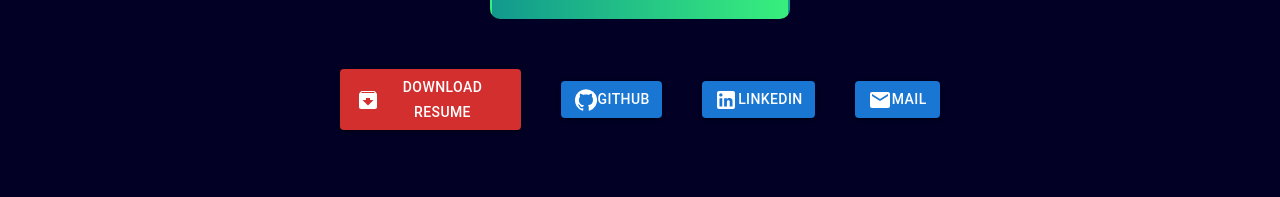
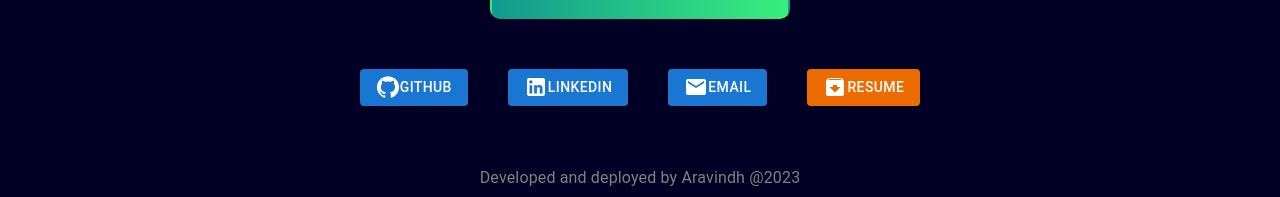
Before and after one commit to aravindh-mb/aravindh-portfolio-site, a React (Create React App) app: page / in a window 1280 px wide. Shown: the part 4335-4532 px from the top of the page. Built offline with nearby package versions, Linux system fonts and the light colour scheme.

Commit message:
Update homePage.js

```diff
--- a/src/homePage.js
+++ b/src/homePage.js
@@ -22,6 +22,7 @@ import WebdevCertification from './assests/webdev.jpeg';
 import Diversity2Icon from '@mui/icons-material/Diversity2';
 
 function Home() {
+
   const skills = [
     {
       type: 'frontend',
@@ -390,12 +391,17 @@ function Home() {
 
          <Box sx={{width:'700px',margin:'auto'}}>
             <Stack spacing={5} direction="row" sx={{display:'flex',alignItems:'center',justifyContent:'center',margin:'50px'}}>
-                <Button variant="contained" color="error"  href="./assests/aravindh-resume.pdf" download=""><ArchiveIcon/>Download Resume</Button>
+
                 <Button variant="contained"  href="https://github.com/aravindh-mb"><GitHubIcon/> GitHub</Button>
                 <Button variant="contained" href="https://www.linkedin.com/in/aravindh-a-685b2823b/"><LinkedInIcon/> LinkedIn</Button>
-                <Button variant="contained" href ="mailto:aaravindh23cse@gmail.com"><EmailIcon/> Mail</Button>
+		<Button variant="contained" href="mailto:aaravindh23cse@gmail.com"><EmailIcon/> Email</Button>
+                <Button variant="contained" color="warning" href ="https://drive.google.com/file/d/1XGMwjyBtrV4Gi_bms6JVPS9wFCtMUmJ6/view?usp=drivesdk"><ArchiveIcon/> Resume</Button>
+
             </Stack>
         </Box>
+	<Box sx={{margin:'auto',padding:'10px',color:'grey'}}>
+		<Typography >Developed and deployed by Aravindh @2023</Typography>
+	</Box>
 
     </>
   );
```
